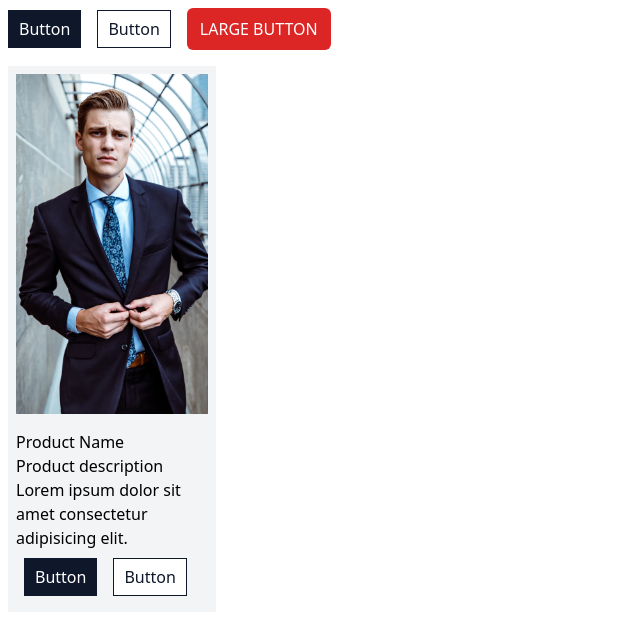
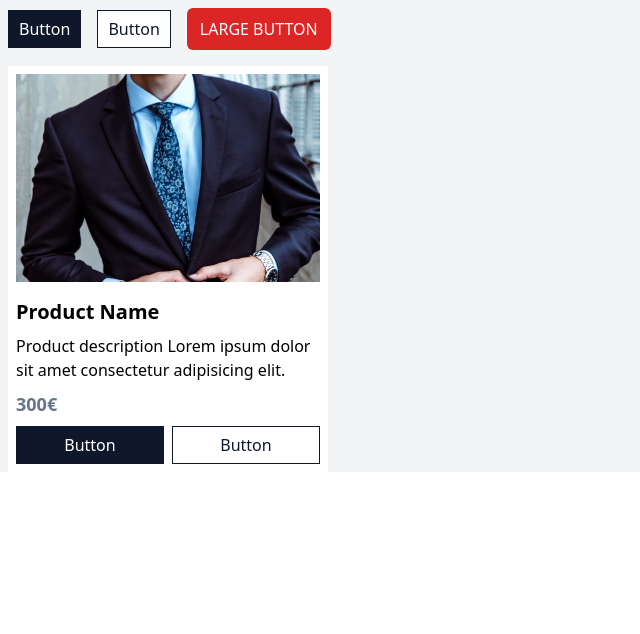
Before and after one commit to diego-rg/react-tailwind-library, a React (Create React App) app: page / in a window 1280 px wide. Shown: the top 634 px of the page, without its empty margins (0-640 px from the left). Built offline with nearby package versions, Linux system fonts and the light colour scheme.

Commit message:
product card

```diff
--- a/src/App.js
+++ b/src/App.js
@@ -7,7 +7,7 @@ import Card from "./components/Card";
 
 function App() {
   return (
-    <div className="App">
+    <div className="App bg-gray-100 ">
       <Button />
       <ButtonOutlined />
       <ButtonLarge />
--- a/src/components/Card.jsx
+++ b/src/components/Card.jsx
@@ -1,12 +1,9 @@
 import product from "../static/images/product.jpeg";
-
-import Button from "./Button";
-import ButtonOutlined from "./ButtonOutlined";
 
 const Card = () => {
   return (
-    <div className="flex flex-wrap bg-gray-100 max-w-full w-52 m-2">
-      <div className="p-2">
+    <div className="flex flex-wrap bg-white lg:max-w-xs m-2">
+      <div className="p-2 h-56 w-full">
         <img
           className="object-cover w-full h-full"
           src={product}
@@ -14,13 +11,20 @@ const Card = () => {
         />
       </div>
       <div className="p-2">
-        <h1>Product Name</h1>
-        <p>
+        <h1 className="text-xl font-bold">Product Name</h1>
+        <p className="py-2">
           Product description Lorem ipsum dolor sit amet consectetur adipisicing
           elit.
         </p>
-        <Button />
-        <ButtonOutlined />
+        <p className="pb-2 text-slate-500 text-lg font-semibold">300€</p>
+        <div className="flex justify-evenly">
+          <button className="w-full mr-1 px-2.5 py-1.5 font-medium bg-slate-900 hover:bg-slate-800 text-white border border-transparent">
+            Button
+          </button>
+          <button className="w-full ml-1 px-2.5 py-1.5 font-medium bg-white hover:bg-slate-100 text-slate-900 border border-slate-900">
+            Button
+          </button>
+        </div>
       </div>
     </div>
   );
```
